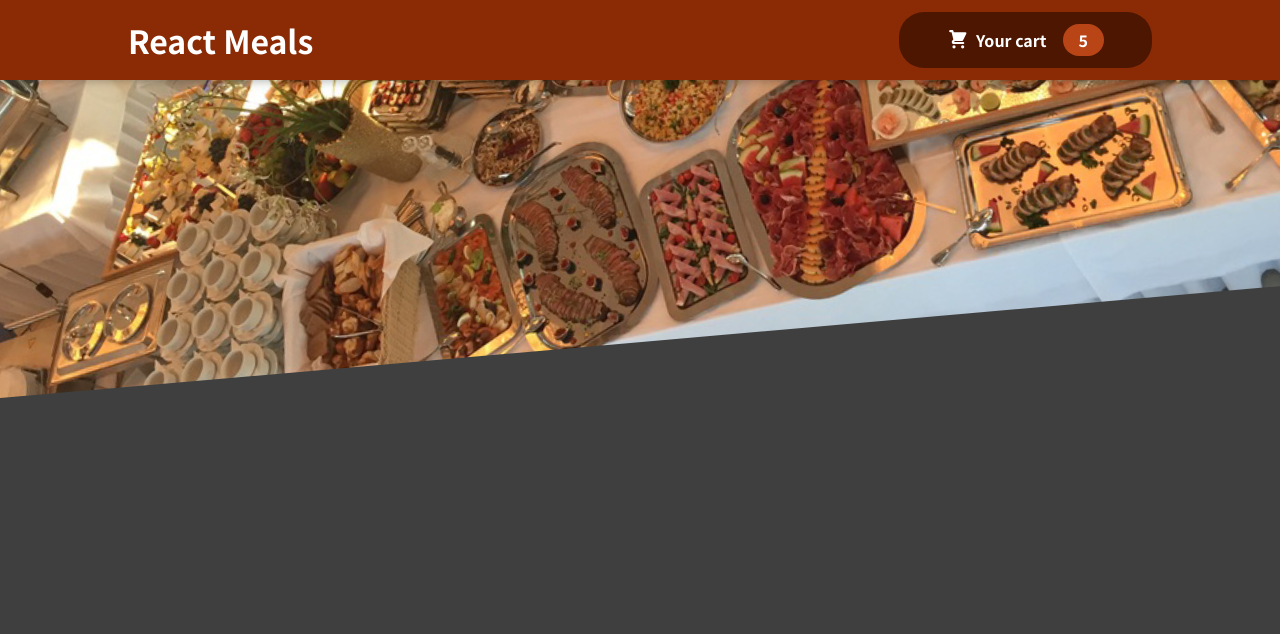
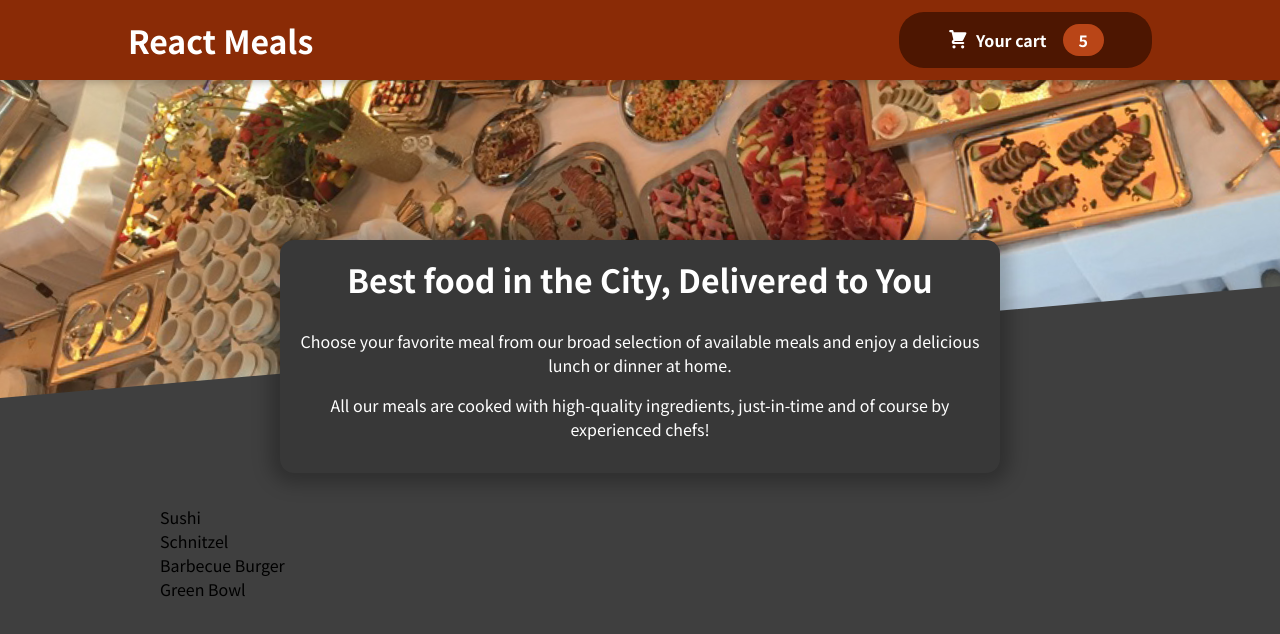
Before and after one commit to cvetanovv/food-order-app, a React (Create React App) app: page / in a window 1280 px wide. Shown: the top 634 px of the page. Built offline with nearby package versions, Linux system fonts and the light colour scheme.

Commit message:
Added Meals components

```diff
--- a/src/App.js
+++ b/src/App.js
@@ -1,12 +1,15 @@
 import { Header } from "./components/Layout/Header";
-
+import Meals from "./components/Meals/Meals";
 
 function App() {
-  return (
-    <>
-      <Header />
-    </>
-  );
+    return (
+        <>
+            <Header />
+            <main>
+                <Meals />
+            </main>
+        </>
+    );
 }
 
 export default App;
--- /dev/null
+++ b/src/components/Meals/AvailableMeals.js
@@ -0,0 +1,14 @@
+import classes from "./AvailableMeals.module.css";
+import DUMMY_MEALS from "./DummyMealsData";
+
+const AvailableMeals = () => {
+    return (
+        <section className={classes.meals}>
+            <ul>
+                {DUMMY_MEALS.map(meal => <li>{meal.name}</li>)}
+            </ul>
+        </section>
+    );
+};
+
+export default AvailableMeals;
--- /dev/null
+++ b/src/components/Meals/AvailableMeals.module.css
@@ -0,0 +1,24 @@
+.meals {
+    max-width: 60rem;
+    width: 90%;
+    margin: 2rem auto;
+    animation: meals-appear 1s ease-out forwards;
+  }
+
+  .meals ul {
+    list-style: none;
+    margin: 0;
+    padding: 0;
+  }
+
+  @keyframes meals-appear {
+    from {
+      opacity: 0;
+      transform: translateY(3rem);
+    }
+
+    to {
+      opacity: 1;
+      transform: translateY(0);
+    }
+  }
--- /dev/null
+++ b/src/components/Meals/DummyMealsData.js
@@ -0,0 +1,28 @@
+const DUMMY_MEALS = [
+    {
+      id: 'm1',
+      name: 'Sushi',
+      description: 'Finest fish and veggies',
+      price: 22.99,
+    },
+    {
+      id: 'm2',
+      name: 'Schnitzel',
+      description: 'A german specialty!',
+      price: 16.5,
+    },
+    {
+      id: 'm3',
+      name: 'Barbecue Burger',
+      description: 'American, raw, meaty',
+      price: 12.99,
+    },
+    {
+      id: 'm4',
+      name: 'Green Bowl',
+      description: 'Healthy...and green...',
+      price: 18.99,
+    },
+  ];
+
+  export default DUMMY_MEALS;
--- /dev/null
+++ b/src/components/Meals/Meals.js
@@ -0,0 +1,11 @@
+import MealsSummary from "./MealsSummary";
+import AvailableMeals from "./AvailableMeals";
+
+const Meals = (props) => {
+    return <>
+        <MealsSummary />
+        <AvailableMeals />
+    </>;
+};
+
+export default Meals;
--- /dev/null
+++ b/src/components/Meals/MealsSummary.js
@@ -0,0 +1,19 @@
+import classes from "./MealsSummary.module.css";
+
+const MealsSummary = (props) => {
+    return (
+        <section className={classes.summary}>
+            <h2>Best food in the City, Delivered to You</h2>
+            <p>
+                Choose your favorite meal from our broad selection of available
+                meals and enjoy a delicious lunch or dinner at home.
+            </p>
+            <p>
+                All our meals are cooked with high-quality ingredients,
+                just-in-time and of course by experienced chefs!
+            </p>
+        </section>
+    );
+};
+
+export default MealsSummary;
--- /dev/null
+++ b/src/components/Meals/MealsSummary.module.css
@@ -0,0 +1,18 @@
+.summary {
+    text-align: center;
+    max-width: 45rem;
+    width: 90%;
+    margin: auto;
+    margin-top: -10rem;
+    position: relative;
+    background-color: #383838;
+    color: white;
+    border-radius: 14px;
+    padding: 1rem;
+    box-shadow: 0 1px 18px 10px rgba(0, 0, 0, 0.25);
+  }
+
+  .summary h2 {
+    font-size: 2rem;
+    margin-top: 0;
+  }
```
